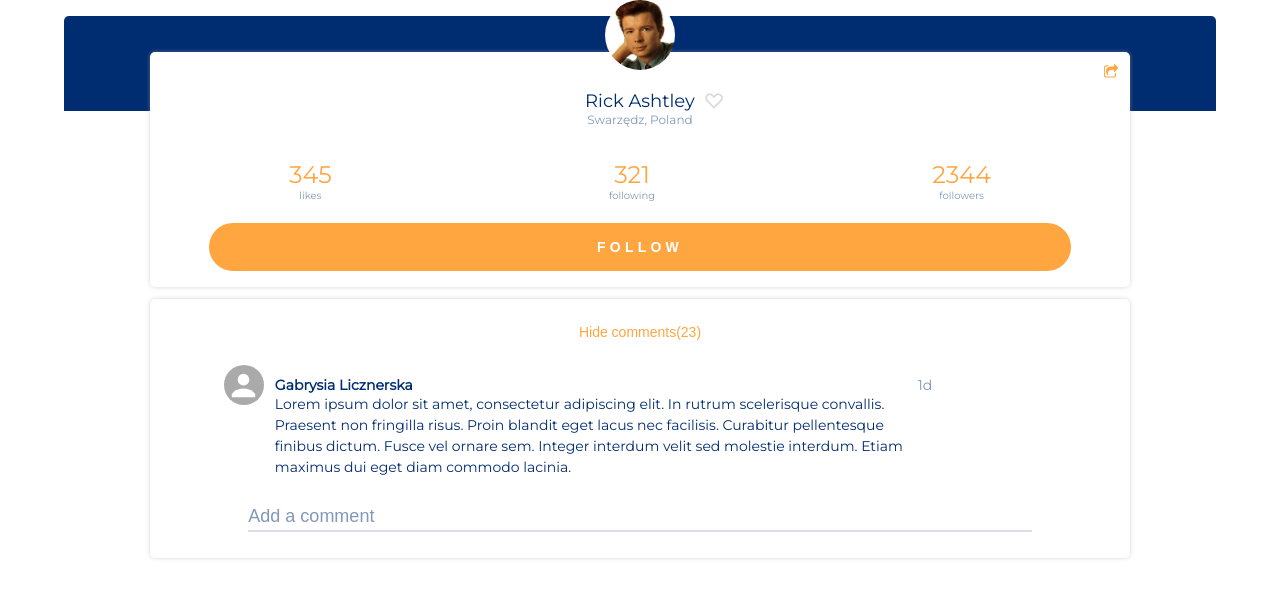
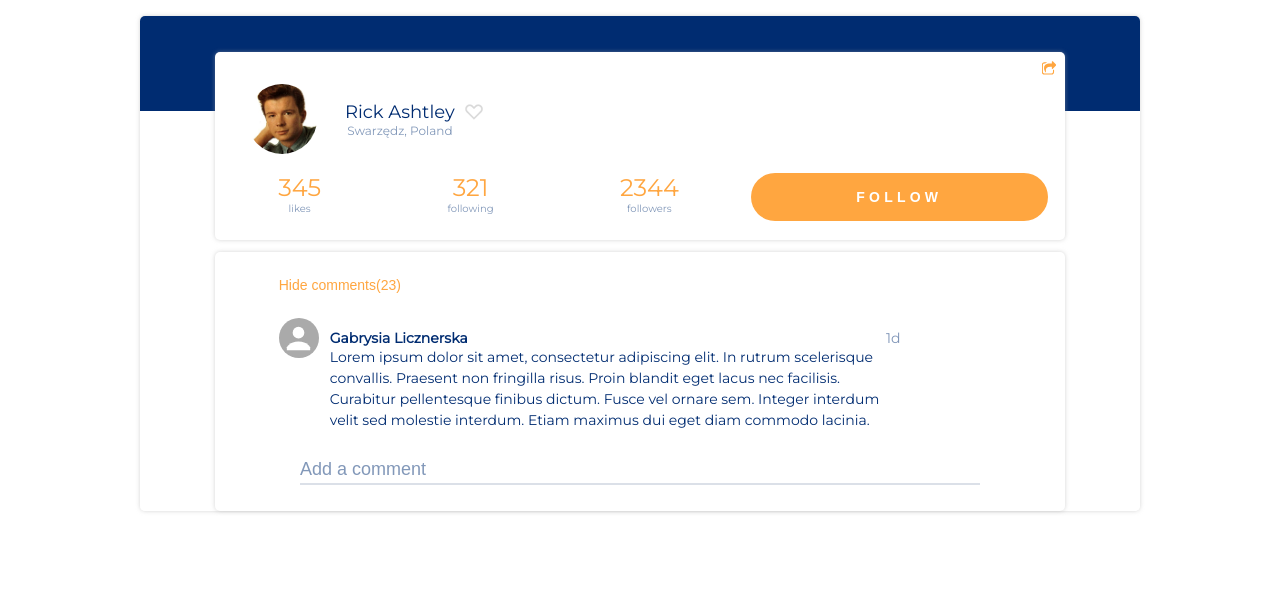
Before and after one commit to pawellicznerski/follow_app, a React (Create React App) app: page / in a window 1280 px wide. Shown: the top 598 px of the page. Built offline with nearby package versions, Linux system fonts and the light colour scheme.

Commit message:
adding media query

```diff
--- a/src/App.css
+++ b/src/App.css
@@ -48,6 +48,13 @@
     font-size: 14px;
     color: #FFA640;
     margin: 25px auto; }
+    @media (min-width: 500px) {
+      .comments__toggle-comments {
+        width: 85%;
+        align-self: flex-start;
+        display: flex;
+        justify-content: flex-start;
+        margin: 25px auto; } }
   .comments__input {
     border: 0;
     border-bottom: 2px solid #DBE0E8;
@@ -68,6 +75,10 @@
   display: flex;
   justify-content: center;
   align-content: flex-start; }
+  @media (min-width: 500px) {
+    .details {
+      justify-content: flex-start;
+      margin-left: 2em; } }
   .details__img {
     position: absolute;
     bottom: 57px;
@@ -78,10 +89,17 @@
     background-position: center;
     background-repeat: no-repeat;
     background-size: cover; }
+    @media (min-width: 500px) {
+      .details__img {
+        position: relative;
+        bottom: 0; } }
   .details__text {
     display: flex;
     flex-direction: column;
     align-items: center; }
+    @media (min-width: 500px) {
+      .details__text {
+        justify-content: center; } }
     .details__text__name {
       font-size: 18px;
       color: #002C71;
@@ -118,6 +136,10 @@
   letter-spacing: 4.2px;
   text-transform: uppercase;
   font-weight: bold; }
+  @media (min-width: 500px) {
+    .follows-likes__follow-btn {
+      width: 35%;
+      margin: 0 2% 0 1%; } }
   .follows-likes__follow-btn:active {
     border: 3px solid white; }
 
@@ -136,12 +158,21 @@
   width: 100%;
   display: flex;
   justify-content: space-around; }
+  @media (min-width: 500px) {
+    .follows-likes__counters {
+      width: 62%; } }
 
 .follows-likes {
   margin-top: 33px;
   display: flex;
   flex-direction: column;
   align-items: center; }
+  @media (min-width: 500px) {
+    .follows-likes {
+      flex-direction: row;
+      align-items: flex-start;
+      justify-content: space-around;
+      margin: 19px 0; } }
 
 .share-btn {
   align-self: flex-end;
@@ -154,6 +185,9 @@
   height: 14.1px;
   width: 14.1px;
   margin: 11.9px; }
+  @media (min-width: 500px) {
+    .share-btn {
+      margin: 9px; } }
   .share-btn:active {
     border: 3px solid white; }
 
@@ -166,6 +200,9 @@
   display: flex;
   flex-direction: column;
   box-shadow: 0 0 4px 0 rgba(172, 172, 172, 0.5); }
+  @media (min-width: 500px) {
+    .main-profile {
+      min-height: 186px; } }
 
 .primary-container {
   display: flex;
@@ -182,6 +219,10 @@
     display: flex;
     flex-wrap: wrap;
     justify-content: center; }
+    @media (min-width: 1000px) {
+      .primary-container .follow-app {
+        width: 1000px;
+        box-shadow: 0 0 4px 0 rgba(172, 172, 172, 0.5); } }
 
 * {
   padding: 0px;
--- a/src/components/follow-app/_follow-app.scss
+++ b/src/components/follow-app/_follow-app.scss
@@ -1,5 +1,6 @@
 @import "./comments/comments";
 @import "./main-profile/main-profile";
+@import "./_cv-page__base/cv-page__base__variables";
 
 @mixin linearGradientEf($colors...){
 background: repeating-linear-gradient($colors);
@@ -25,5 +26,9 @@ background: -moz-linear-gradient($colors);
     flex-wrap: wrap;
     justify-content: center;
     // align-items: flex-start;
+    @include laptop{
+      width: 1000px;
+      box-shadow: 0 0 4px 0 rgba(172,172,172,0.50);
+    };
   }
 }
--- a/src/components/follow-app/main-profile/_main-profile.scss
+++ b/src/components/follow-app/main-profile/_main-profile.scss
@@ -1,6 +1,7 @@
 @import "./details/details";
 @import "./follows-likes/follows-likes";
 @import "./share-btn/share-btn";
+@import "./../_cv-page__base/media-query-mixins";
 
 .main-profile{
   width: 85%;
@@ -12,4 +13,7 @@
   display: flex;
   flex-direction: column;
   box-shadow: 0 0 4px 0 rgba(172,172,172,0.50);
+  @include mobile{
+    min-height: 186px;
+  };
 }
--- a/src/components/follow-app/main-profile/follows-likes/__follows-likes__counters/__follows-likes__counters__single-counter/_follows-likes__counters__single-counter.scss
+++ b/src/components/follow-app/main-profile/follows-likes/__follows-likes__counters/__follows-likes__counters__single-counter/_follows-likes__counters__single-counter.scss
@@ -1,7 +1,10 @@
+@import "./../../../../_cv-page__base/media-query-mixins";
+
 .follows-likes__counters__single-counter{
   display: flex;
   flex-direction: column;
   align-items: center;
+
   &__number{
     color: #FFA640;
     font-size: 24px;
--- a/src/components/follow-app/main-profile/follows-likes/__follows-likes__counters/_follows-likes__counters.scss
+++ b/src/components/follow-app/main-profile/follows-likes/__follows-likes__counters/_follows-likes__counters.scss
@@ -1,8 +1,11 @@
 @import "./__follows-likes__counters__single-counter/follows-likes__counters__single-counter";
+@import "./../../../_cv-page__base/media-query-mixins";
 
 .follows-likes__counters{
   width: 100%;
   display: flex;
   justify-content: space-around;
-
+  @include mobile{
+    width: 62%;
+  };
 }
--- a/src/components/follow-app/main-profile/follows-likes/__follows-likes__follow-btn/_follows-likes__follow-btn.scss
+++ b/src/components/follow-app/main-profile/follows-likes/__follows-likes__follow-btn/_follows-likes__follow-btn.scss
@@ -1,3 +1,5 @@
+@import "./../../../_cv-page__base/media-query-mixins";
+
 .follows-likes__follow-btn{
   border: 0;
   border-radius: 30px;
@@ -11,6 +13,10 @@
   letter-spacing: 4.2px;
   text-transform: uppercase;
   font-weight: bold;
+  @include mobile{
+    width: 35%;
+    margin: 0 2% 0 1%;
+  };
   &:active{
     border: 3px solid white;
   }
--- a/src/components/follow-app/main-profile/share-btn/_share-btn.scss
+++ b/src/components/follow-app/main-profile/share-btn/_share-btn.scss
@@ -1,3 +1,4 @@
+@import "./../../_cv-page__base/media-query-mixins";
 
 .share-btn{
   align-self: flex-end;
@@ -10,6 +11,9 @@
   height: 14.1px;
   width: 14.1px;
   margin: 11.9px;
+  @include mobile{
+    margin: 9px;
+  };
   &:active{
     border:3px solid white;
   }
```
Also changed, not shown: src/components/follow-app/_cv-page__base/_cv-page__base__variables.scss (added, +8 -0 lines), src/components/follow-app/_cv-page__base/_media-query-mixins.scss (added, +23 -0 lines), src/components/follow-app/comments/_comments.scss (+8 -0 lines), src/components/follow-app/main-profile/details/_details.scss (+14 -0 lines), src/components/follow-app/main-profile/follows-likes/_follows-likes.scss (+7 -1 lines).
